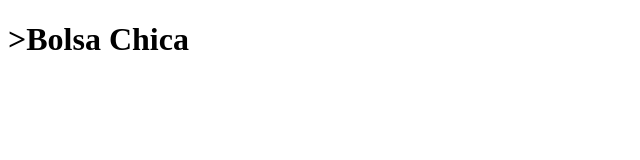
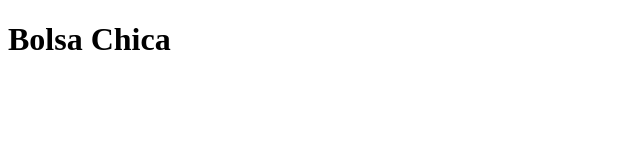
Before and after one commit to SuperMugatu/BalzyChica, a plain HTML site: page index.html in a window 1280 px wide. Shown: the whole page, without its empty margins (0-640 px from the left). Drawn offline with Linux system fonts and the light colour scheme.

Commit message:
Update index.html

```diff
--- a/index.html
+++ b/index.html
@@ -6,6 +6,6 @@
     <title>Balzy Chica</title>
 </head>
 <body>
-    <h1>>Bolsa Chica </h1>
+    <h1> Bolsa Chica </h1>
 </body>
 </html>
```
